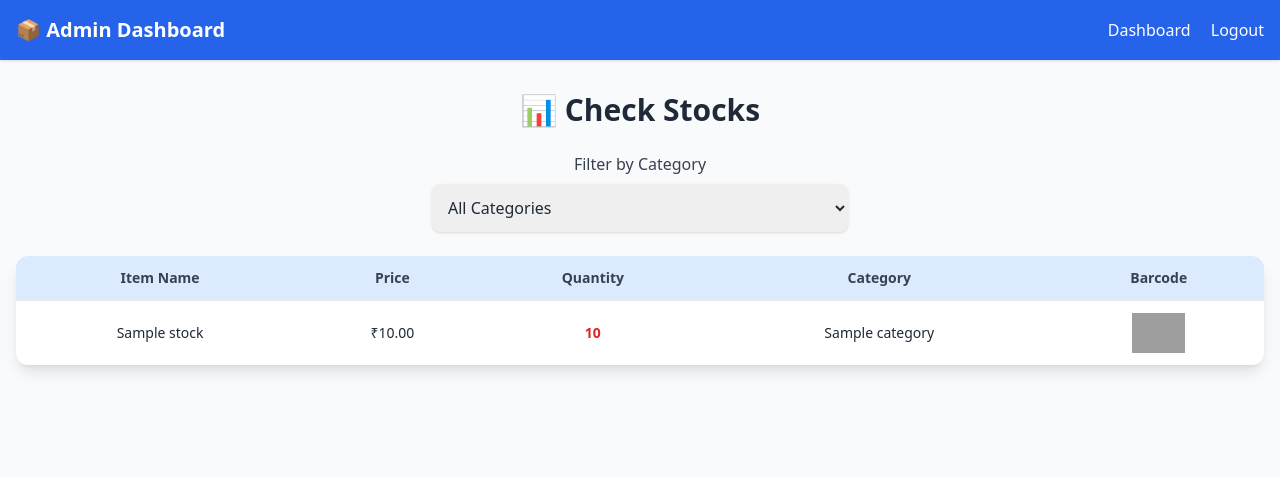
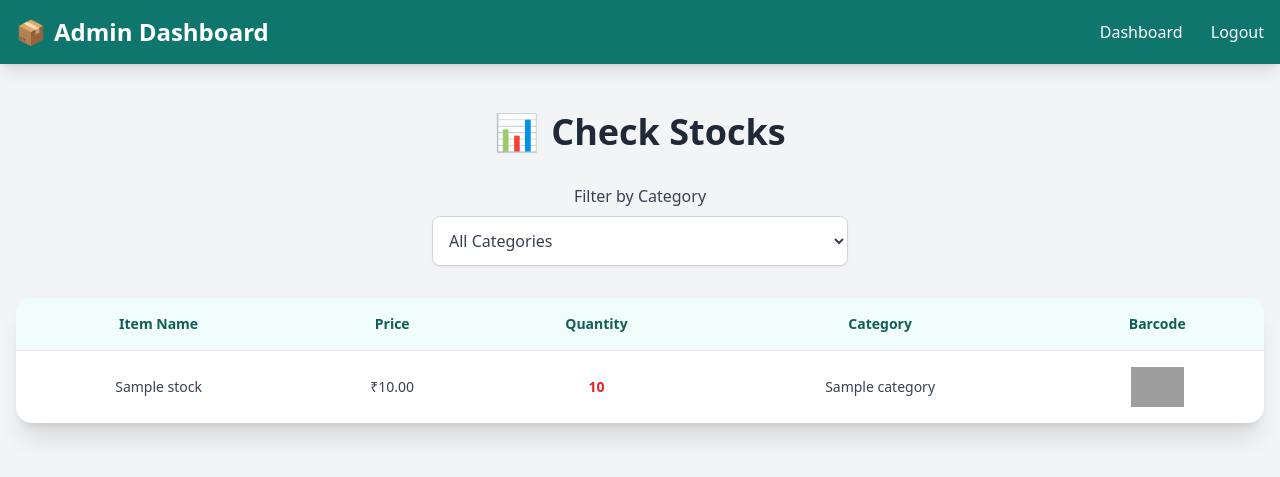
Before and after one commit to charannk007/billing, a Flask app: page /check_stocks in a window 1280 px wide. Shown: the top 477 px of the page. Run offline with Flask 3, Linux system fonts and the light colour scheme; the visitor is signed in with stand-in values (Sample User, id 1); tables that the repository leaves empty hold one stand-in row (values such as "Sample post"); some libraries are stand-ins or nearby versions; grey boxes are pictures that could not be loaded.

Commit message:
Update check_stocks.html

```diff
--- a/templates/check_stocks.html
+++ b/templates/check_stocks.html
@@ -6,6 +6,45 @@
     <title>Check Stocks</title>
     <script src="https://cdn.tailwindcss.com"></script>
     <link rel="icon" href="{{ url_for('static', filename='favicon.ico') }}">
+    <style>
+        /* Custom styles for enhanced UI */
+        .navbar {
+            transition: background-color 0.3s ease;
+        }
+        .navbar:hover {
+            background-color: #0f766e;
+        }
+        .select-field {
+            transition: all 0.3s ease;
+        }
+        .select-field:focus {
+            box-shadow: 0 0 0 3px rgba(45, 212, 191, 0.2);
+        }
+        .table-row {
+            transition: background-color 0.2s ease;
+        }
+        .table-row:hover {
+            transform: translateY(-1px);
+        }
+        .table-container {
+            max-height: 500px;
+            overflow-y: auto;
+        }
+        /* Scrollbar customization */
+        .table-container::-webkit-scrollbar {
+            width: 8px;
+        }
+        .table-container::-webkit-scrollbar-track {
+            background: #f1f5f9;
+        }
+        .table-container::-webkit-scrollbar-thumb {
+            background: #2dd4bf;
+            border-radius: 4px;
+        }
+        .table-container::-webkit-scrollbar-thumb:hover {
+            background: #0f766e;
+        }
+    </style>
     <script>
         async function filterStocks() {
             const categoryId = document.getElementById('category_id').value;
@@ -38,26 +77,26 @@
 
                 data.stocks.forEach(stock => {
                     const row = tableBody.insertRow();
-                    row.className = 'hover:bg-gray-100 transition';
+                    row.className = 'table-row border-t border-gray-200 hover:bg-teal-50';
 
                     const nameCell = row.insertCell(0);
-                    nameCell.className = 'p-3 text-center';
+                    nameCell.className = 'p-4 text-center text-gray-700';
                     nameCell.textContent = stock[1];
 
                     const priceCell = row.insertCell(1);
-                    priceCell.className = 'p-3 text-center';
+                    priceCell.className = 'p-4 text-center text-gray-700';
                     priceCell.innerHTML = `₹${stock[2]}`;
 
                     const quantityCell = row.insertCell(2);
-                    quantityCell.className = `p-3 text-center ${parseInt(stock[3]) < 100 ? 'text-red-600 font-semibold' : ''}`;
+                    quantityCell.className = `p-4 text-center ${parseInt(stock[3]) < 100 ? 'text-red-600 font-semibold' : 'text-gray-700'}`;
                     quantityCell.textContent = stock[3];
 
                     const categoryCell = row.insertCell(3);
-                    categoryCell.className = 'p-3 text-center';
+                    categoryCell.className = 'p-4 text-center text-gray-700';
                     categoryCell.textContent = stock[4];
 
                     const imgCell = row.insertCell(4);
-                    imgCell.className = 'p-3 text-center';
+                    imgCell.className = 'p-4 text-center';
                     imgCell.innerHTML = `<img src="/static/${stock[5]}" alt="Barcode" class="h-10 mx-auto" loading="lazy">`;
                 });
             } catch (error) {
@@ -67,28 +106,38 @@
         }
     </script>
 </head>
-<body class="bg-gray-50 text-gray-800 font-sans">
+<body class="bg-gray-100 text-gray-900 font-sans antialiased">
     <!-- Navbar -->
-    <nav class="bg-blue-600 text-white p-4 shadow">
+    <nav class="navbar bg-teal-600 text-white p-4 shadow-lg sticky top-0 z-10" role="navigation" aria-label="Admin Navigation">
         <div class="container mx-auto flex justify-between items-center">
-            <h1 class="text-xl font-semibold">📦 Admin Dashboard</h1>
-            <div class="space-x-4">
-                <a href="{{ url_for('admin_dashboard') }}" class="hover:underline">Dashboard</a>
-                <a href="{{ url_for('logout') }}" class="hover:underline">Logout</a>
+            <h1 class="text-2xl font-bold flex items-center gap-2">
+                <span>📦</span> Admin Dashboard
+            </h1>
+            <div class="space-x-6">
+                <a href="{{ url_for('admin_dashboard') }}" class="hover:text-teal-200 transition duration-200 font-medium">Dashboard</a>
+                <a href="{{ url_for('logout') }}" class="hover:text-teal-200 transition duration-200 font-medium">Logout</a>
             </div>
         </div>
     </nav>
 
     <!-- Main Content -->
-    <div class="container mx-auto px-4 py-8">
-        <h2 class="text-3xl font-bold mb-6 text-center">📊 Check Stocks</h2>
+    <div class="container mx-auto px-4 py-12">
+        <h2 class="text-4xl font-extrabold text-gray-800 mb-8 text-center flex items-center justify-center gap-3">
+            <span>📊</span> Check Stocks
+        </h2>
 
         <!-- Category Filter -->
-        <div class="mb-6 flex justify-center">
+        <div class="mb-8 flex justify-center">
             <div class="w-full md:w-1/3">
                 <label for="category_id" class="block text-gray-700 font-medium mb-2 text-center">Filter by Category</label>
-                <select id="category_id" name="category_id" onchange="filterStocks()" class="w-full border-gray-300 p-3 rounded-lg shadow focus:ring focus:border-blue-400">
-                    <option value="">All Categories</option>
+                <select
+                    id="category_id"
+                    name="category_id"
+                    onchange="filterStocks()"
+                    class="select-field w-full p-3 border border-gray-300 rounded-lg bg-white shadow-sm focus:outline-none focus:ring-2 focus:ring-teal-500 focus:border-teal-500 text-gray-700"
+                    aria-label="Filter stocks by category"
+                >
+                    <option value="" selected>All Categories</option>
                     {% for category in categories %}
                         <option value="{{ category[0] }}">{{ category[1] }}</option>
                     {% endfor %}
@@ -97,25 +146,25 @@
         </div>
 
         <!-- Stocks Table -->
-        <div class="overflow-x-auto bg-white rounded-xl shadow-lg">
+        <div class="table-container bg-white rounded-2xl shadow-xl overflow-hidden">
             <table id="stocks-table" class="w-full min-w-[800px] text-sm border-collapse">
-                <thead class="bg-blue-100 text-gray-700">
+                <thead class="bg-teal-50 text-teal-800 sticky top-0 z-5">
                     <tr>
-                        <th class="p-3 font-semibold text-center">Item Name</th>
-                        <th class="p-3 font-semibold text-center">Price</th>
-                        <th class="p-3 font-semibold text-center">Quantity</th>
-                        <th class="p-3 font-semibold text-center">Category</th>
-                        <th class="p-3 font-semibold text-center">Barcode</th>
+                        <th class="p-4 font-semibold text-center">Item Name</th>
+                        <th class="p-4 font-semibold text-center">Price</th>
+                        <th class="p-4 font-semibold text-center">Quantity</th>
+                        <th class="p-4 font-semibold text-center">Category</th>
+                        <th class="p-4 font-semibold text-center">Barcode</th>
                     </tr>
                 </thead>
                 <tbody id="stocks-table-body">
                     {% for stock in stocks %}
-                        <tr class="border-t hover:bg-gray-50 transition">
-                            <td class="p-3 text-center">{{ stock[1] }}</td>
-                            <td class="p-3 text-center">₹{{ stock[2] }}</td>
-                            <td class="p-3 text-center {% if stock[3] < 100 %}text-red-600 font-semibold{% endif %}">{{ stock[3] }}</td>
-                            <td class="p-3 text-center">{{ stock[4] }}</td>
-                            <td class="p-3 text-center">
+                        <tr class="table-row border-t border-gray-200 hover:bg-teal-50">
+                            <td class="p-4 text-center text-gray-700">{{ stock[1] }}</td>
+                            <td class="p-4 text-center text-gray-700">₹{{ stock[2] }}</td>
+                            <td class="p-4 text-center {% if stock[3] < 100 %}text-red-600 font-semibold{% else %}text-gray-700{% endif %}">{{ stock[3] }}</td>
+                            <td class="p-4 text-center text-gray-700">{{ stock[4] }}</td>
+                            <td class="p-4 text-center">
                                 <img src="{{ url_for('static', filename=stock[5]) }}" alt="Barcode" class="h-10 mx-auto" loading="lazy">
                             </td>
                         </tr>
```
